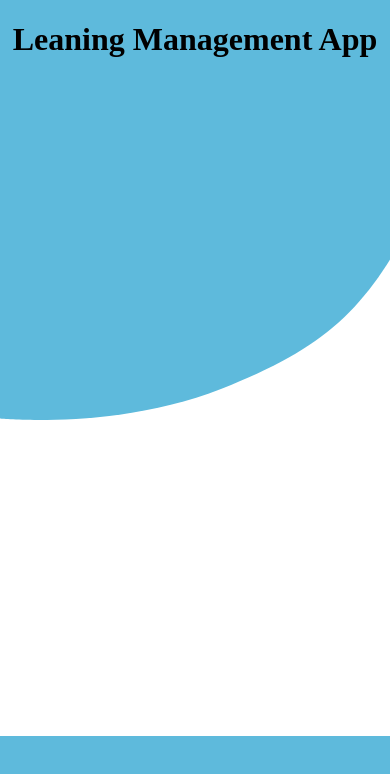
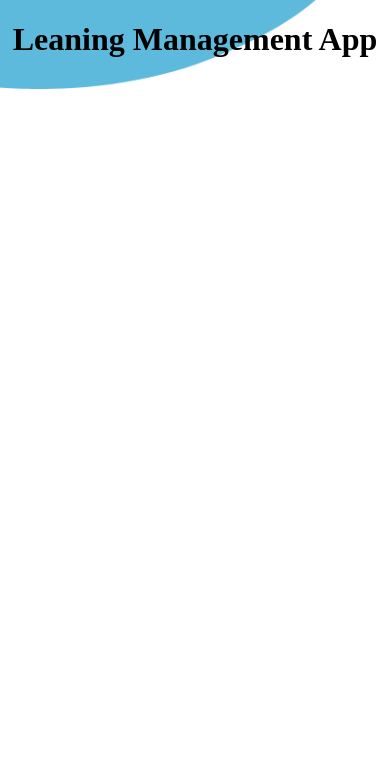
Before and after one commit to rusiruavb/LearningManagementSystem, a React (Create React App) app in the folder forntend/: page / in a window 390 px wide. Shown: the top 774 px of the page. Built offline with nearby package versions, Linux system fonts and the light colour scheme.

Commit message:
updated css background body app.css

```diff
--- a/forntend/src/App.css
+++ b/forntend/src/App.css
@@ -1,10 +1,16 @@
 body {
   background: url("./static/web_login.png");
+  background-repeat: no-repeat;
+  background-position: center;
+  background-size: cover;
 }
 
 @media (max-width: 768px) {
   body {
     background: url("./static/mobile_login.png");
+    background-repeat: no-repeat;
+    background-position: center;
+    background-size: cover;
   }
 }
 
```
